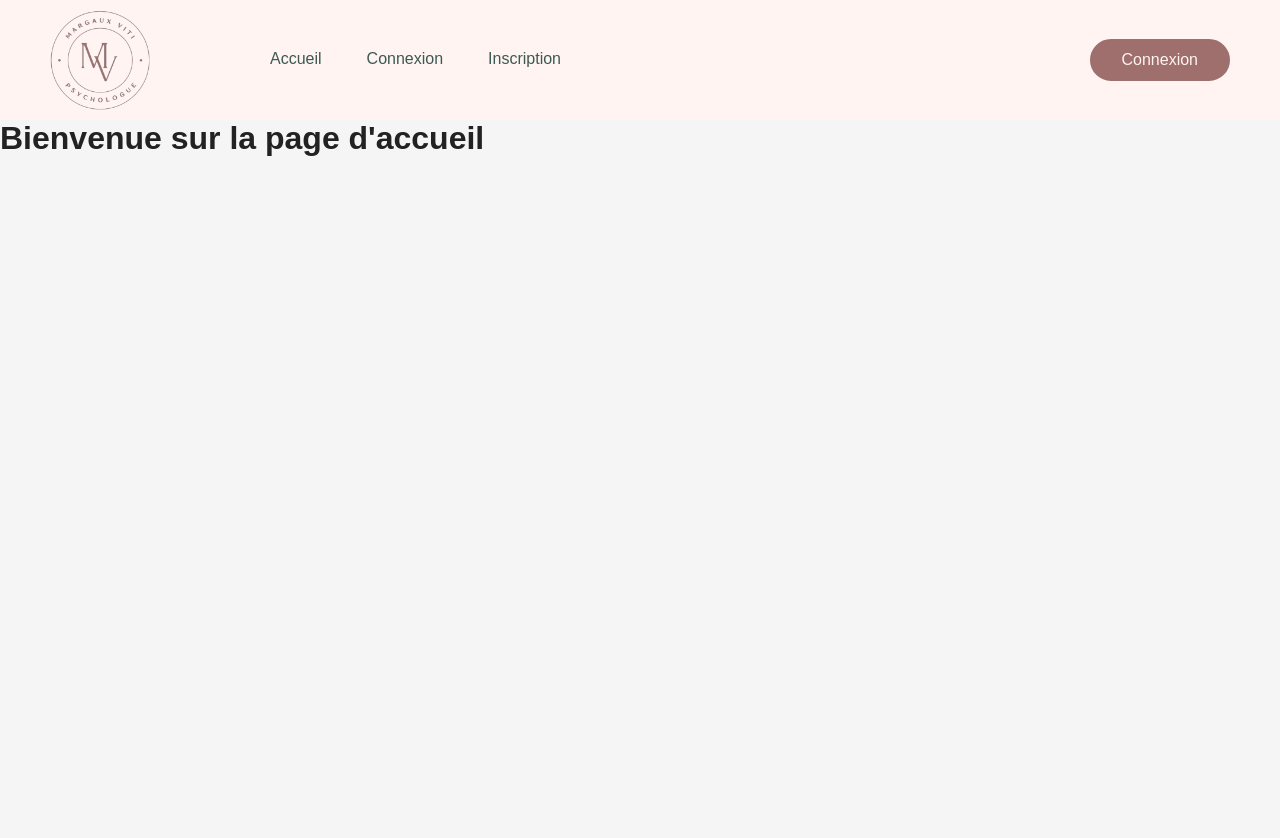
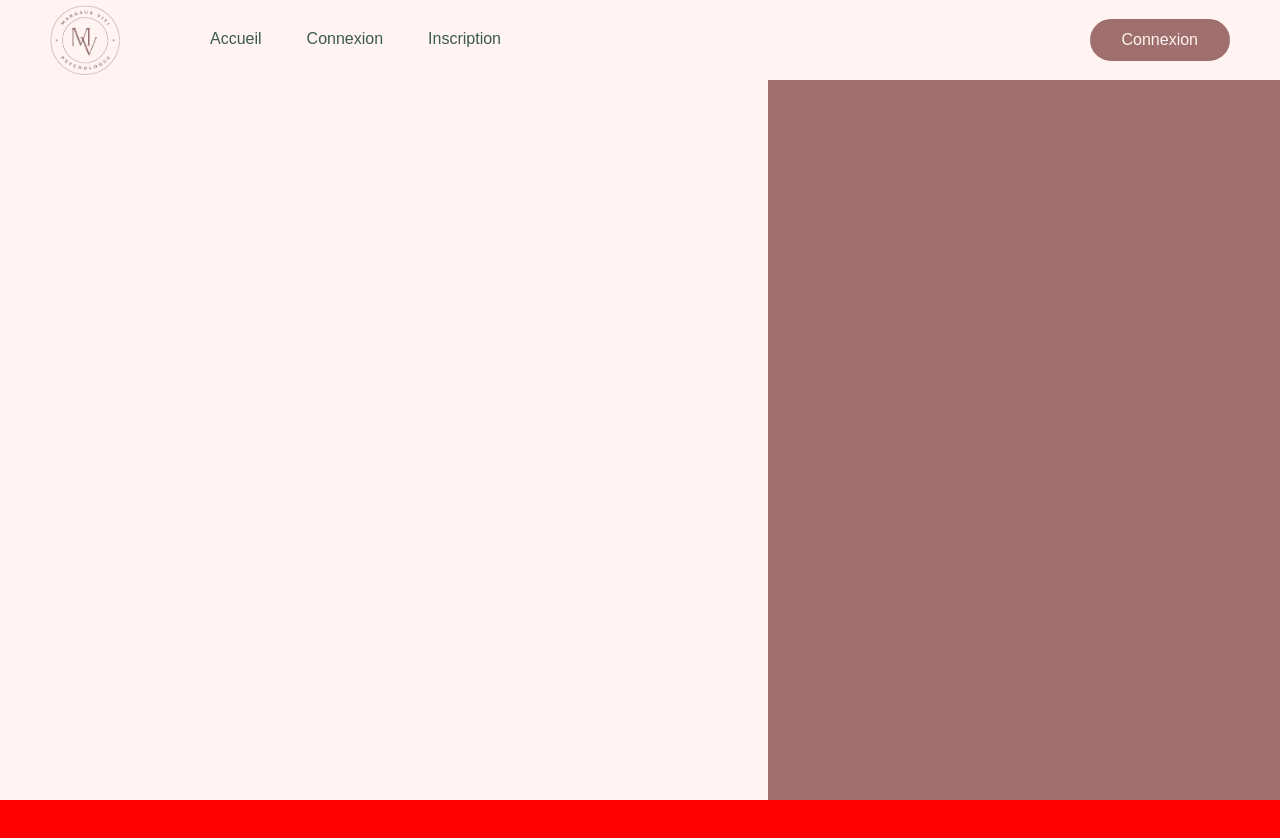
Before and after one commit to Noah-ndf/site-web, a React (Vite) app in the folder site-psy/frontend/: page / in a window 1280 px wide. Shown: the top 838 px of the page. Before the commit the page ends 800 px from the top, so only its background shows below. Built offline with nearby package versions, Linux system fonts and the light colour scheme.

Commit message:
mise a jour de la page d'accueil

```diff
--- a/site-psy/frontend/src/pages/Home.jsx
+++ b/site-psy/frontend/src/pages/Home.jsx
@@ -1,5 +1,15 @@
 import React from 'react';
+import './../styles/home.css';
+
 
 export default function Home() {
-  return <h1>Bienvenue sur la page d'accueil</h1>;
+  return <div className='pagecontainer'>
+
+ <article className='Bloc1'>
+  <div className='Bloc1-1'></div>
+  <div className='Bloc1-2'></div>
+ </article>
+
+
+  </div>;
 }
--- a/site-psy/frontend/src/styles/Navbar.css
+++ b/site-psy/frontend/src/styles/Navbar.css
@@ -7,7 +7,7 @@
     background-color: #FFF4F1;
     display: flex;
     align-items: center;
-    height: 120px;
+    height: 80px;
     justify-content: space-between;
   }
 
@@ -17,8 +17,8 @@
     margin-left: 50px;
   }
   .navbar img{
-    width: 100px;
-    margin-right: 100px;
+    width: 70px;
+    margin-right: 70px;
   }
 
   .links a {
--- /dev/null
+++ b/site-psy/frontend/src/styles/home.css
@@ -0,0 +1,29 @@
+* {
+    margin: 0;
+    padding: 0;
+    box-sizing: border-box;
+  }
+
+  .pagecontainer {
+    background-color: red;
+    width: 100%;
+    height: 2000px;
+  }
+
+  .Bloc1 {
+    background-color: blue;
+    width: 100%;
+    height: calc(100vh - 80px);display: flex;
+  }
+
+  .Bloc1-1 {
+    background-color: #FFF4F1;
+    height: 100%;
+    width: 60%;
+  }
+
+  .Bloc1-2 {
+    background-color: #9E6F6D;
+    height: 100%;
+    width: 40%;
+  }
```
